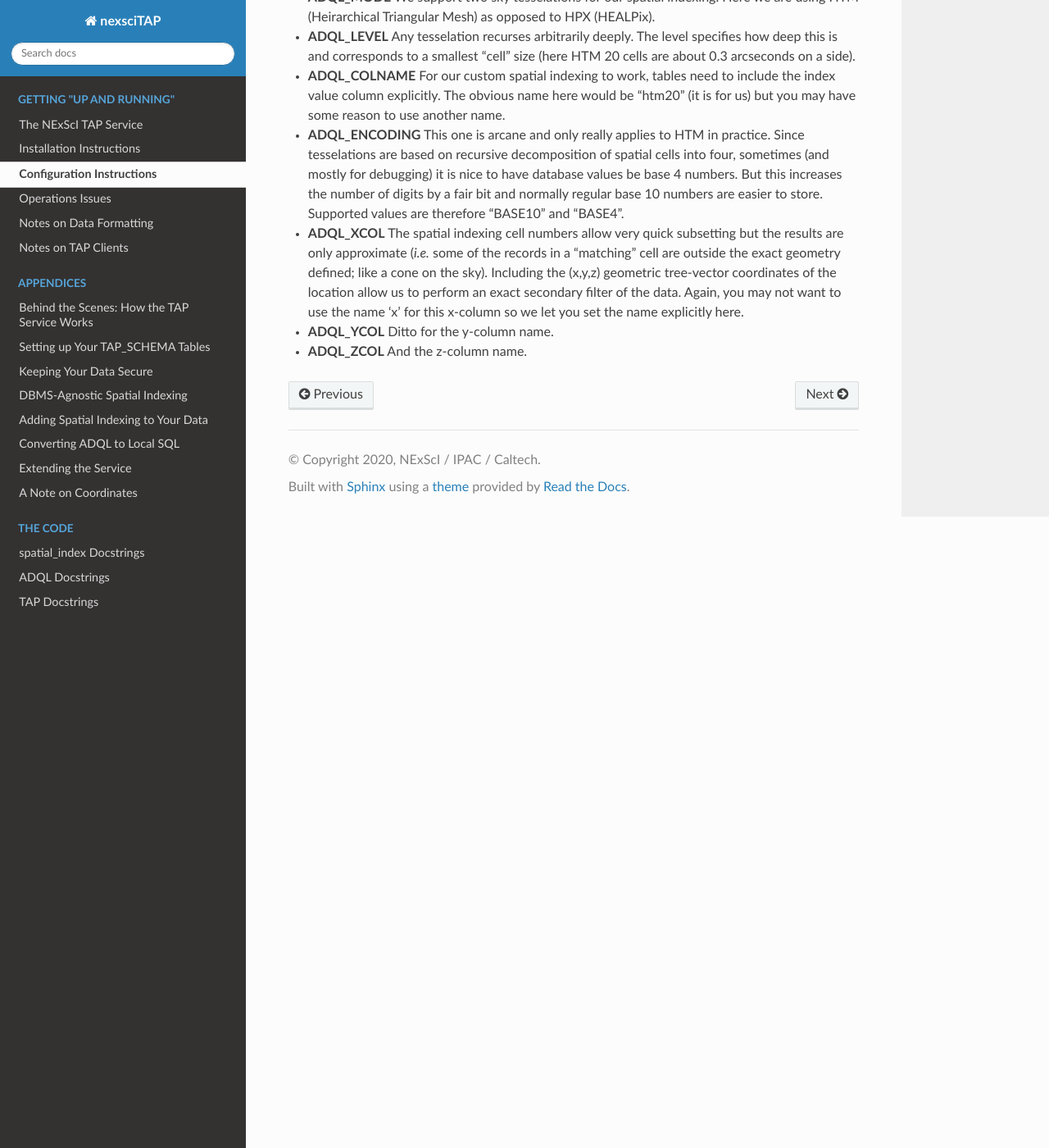
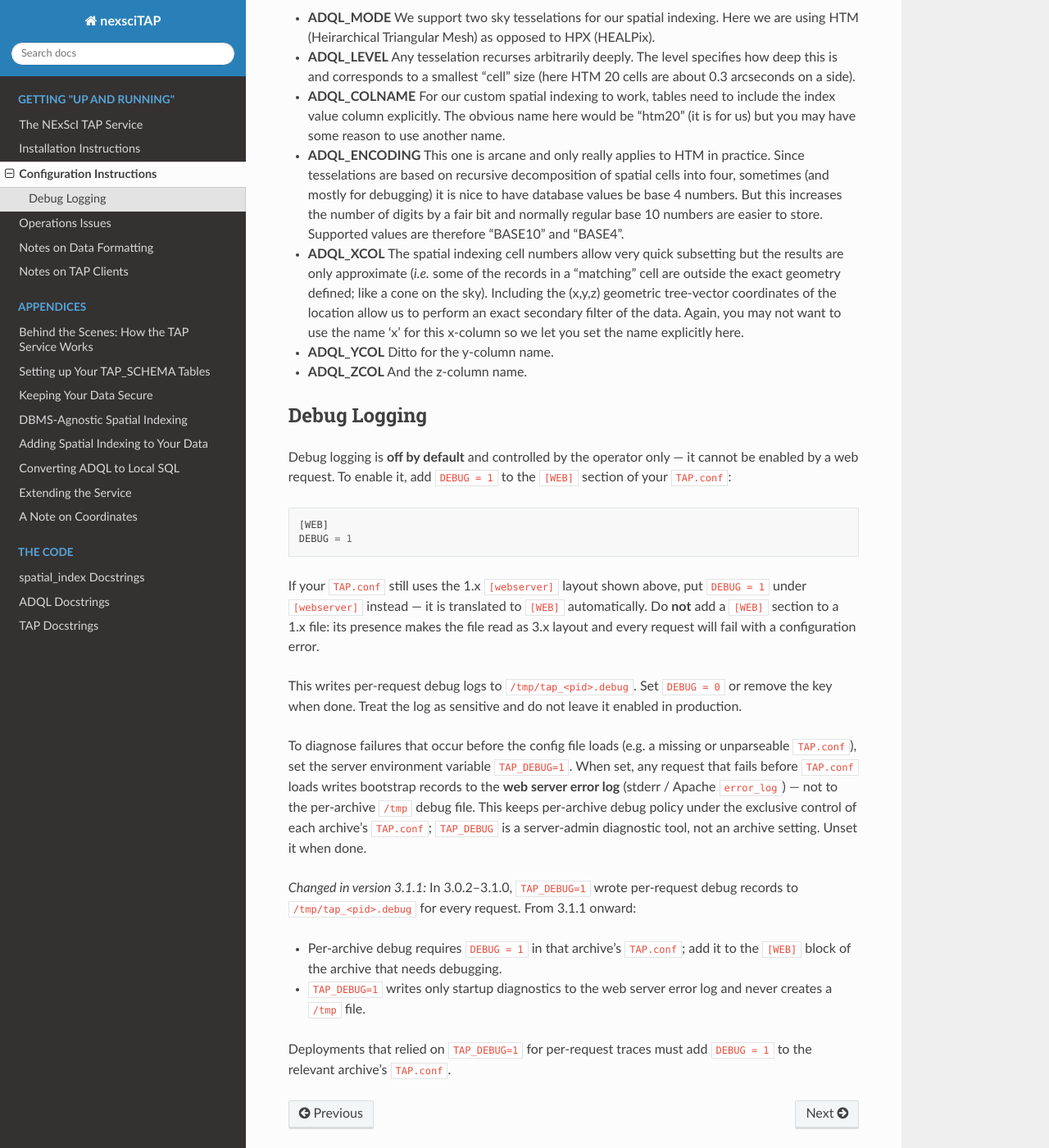
Before and after one commit to Caltech-IPAC/nexsciTAP, a Sphinx documentation site: the page built from Sphinx/configure.rst, in a window 1280 px wide and 1400 px high, scrolled down 2332 px. Shown: the whole window at 82% size. Built offline with Sphinx 7.4.7 and the Read the Docs theme 3.1.0, drawn with Linux system fonts in a browser that asks for light colours; some of the changed text lies outside the part shown.

Commit message:
docs,conf: document DEBUG key; fix TAP_CONF typo; update migration table
Added a Debug Logging section to configure.rst. Operators would have no way
to know the DEBUG key exists otherwise.

configure.rst was referring to the env var as TAP_CONFIG. The correct name
is TAP_CONF. Easy to miss when you're looking for the wrong thing.

MIGRATING.md left DEBUG out of the 1.x-to-3.x key table, making it look
like it wasn't carried forward on upgrade.

Added a commented DEBUG=0 line to TAP.conf and the test fixture so the key
is discoverable without reading the source.

```diff
--- a/Sphinx/configure.rst
+++ b/Sphinx/configure.rst
@@ -12,7 +12,7 @@ really do anything.  Many of these parameters (such as where to put workspace fi
 and the password to log into the DBMS) cannot be known to the end users.
 
 To consolidate this all in one place, the service reads a number of configuration
-parameters from a file, found by referring to an environment variable "TAP_CONFIG".
+parameters from a file, found by referring to an environment variable ``TAP_CONF``.
 This file is read using the fairly standard ConfigObj package and uses the common
 INI format, originally from Windows.  The data is in simple line-based keyword/value
 format and has (optionally) section labels (in square brackets).  It can be
@@ -24,7 +24,7 @@ to be explicit for clarity.  Be very careful with this file and its permissions;
 it contains the database password for the TAP user.  Risk can be minimized by
 allowing this user limited access (*e.g.,* read-only to just the TAP-related tables).
 Still, the file itself should also be read-only access and just from an admin
-account.::
+account.  Below is a complete example::
 
    [webserver]
    DBMS=oracle
@@ -146,3 +146,45 @@ understanding.  Here we will be terse:
 - **ADQL_YCOL** Ditto for the y-column name.
 
 - **ADQL_ZCOL** And the z-column name.
+
+
+Debug Logging
+-------------
+
+Debug logging is **off by default** and controlled by the operator only —
+it cannot be enabled by a web request.  To enable it, add ``DEBUG = 1``
+to the ``[WEB]`` section of your ``TAP.conf``::
+
+   [WEB]
+   DEBUG = 1
+
+If your ``TAP.conf`` still uses the 1.x ``[webserver]`` layout shown above,
+put ``DEBUG = 1`` under ``[webserver]`` instead — it is translated to
+``[WEB]`` automatically.  Do **not** add a ``[WEB]`` section to a 1.x file:
+its presence makes the file read as 3.x layout and every request will fail
+with a configuration error.
+
+This writes per-request debug logs to ``/tmp/tap_<pid>.debug``.
+Set ``DEBUG = 0`` or remove the key when done.  Treat the log as
+sensitive and do not leave it enabled in production.
+
+To diagnose failures that occur before the config file loads (e.g. a
+missing or unparseable ``TAP.conf``), set the server environment
+variable ``TAP_DEBUG=1``.  When set, any request that fails before
+``TAP.conf`` loads writes bootstrap records to the **web server error log**
+(stderr / Apache ``error_log``) — not to the per-archive ``/tmp`` debug file.
+This keeps per-archive debug policy under the exclusive control of each
+archive's ``TAP.conf``; ``TAP_DEBUG`` is a server-admin diagnostic tool, not
+an archive setting.  Unset it when done.
+
+.. versionchanged:: 3.1.1
+   In 3.0.2–3.1.0, ``TAP_DEBUG=1`` wrote per-request debug records to
+   ``/tmp/tap_<pid>.debug`` for every request.  From 3.1.1 onward:
+
+   - Per-archive debug requires ``DEBUG = 1`` in that archive's ``TAP.conf``;
+     add it to the ``[WEB]`` block of the archive that needs debugging.
+   - ``TAP_DEBUG=1`` writes only startup diagnostics to the web server error
+     log and never creates a ``/tmp`` file.
+
+   Deployments that relied on ``TAP_DEBUG=1`` for per-request traces must
+   add ``DEBUG = 1`` to the relevant archive's ``TAP.conf``.
--- a/TAP.conf
+++ b/TAP.conf
@@ -45,6 +45,12 @@
     HTTP_URL=http://vmexodev.ipac.caltech.edu  #  URL base for status, result table,
     HTTP_PORT=9021                             #  and VOSI paths.
     CGI_PGM=TAP                                #  Used in generating status URLs.
+
+#   DEBUG=0                                    #  Set to 1 to enable per-request debug
+                                               #  logging to /tmp/tap_<pid>.debug.
+                                               #  Treat the log as sensitive; unset
+                                               #  when done. Operator-only: a web
+                                               #  request cannot enable this.
 
 
 
```
Also changed, not shown: MIGRATING.md (+1 -1 lines), 1 other file.
